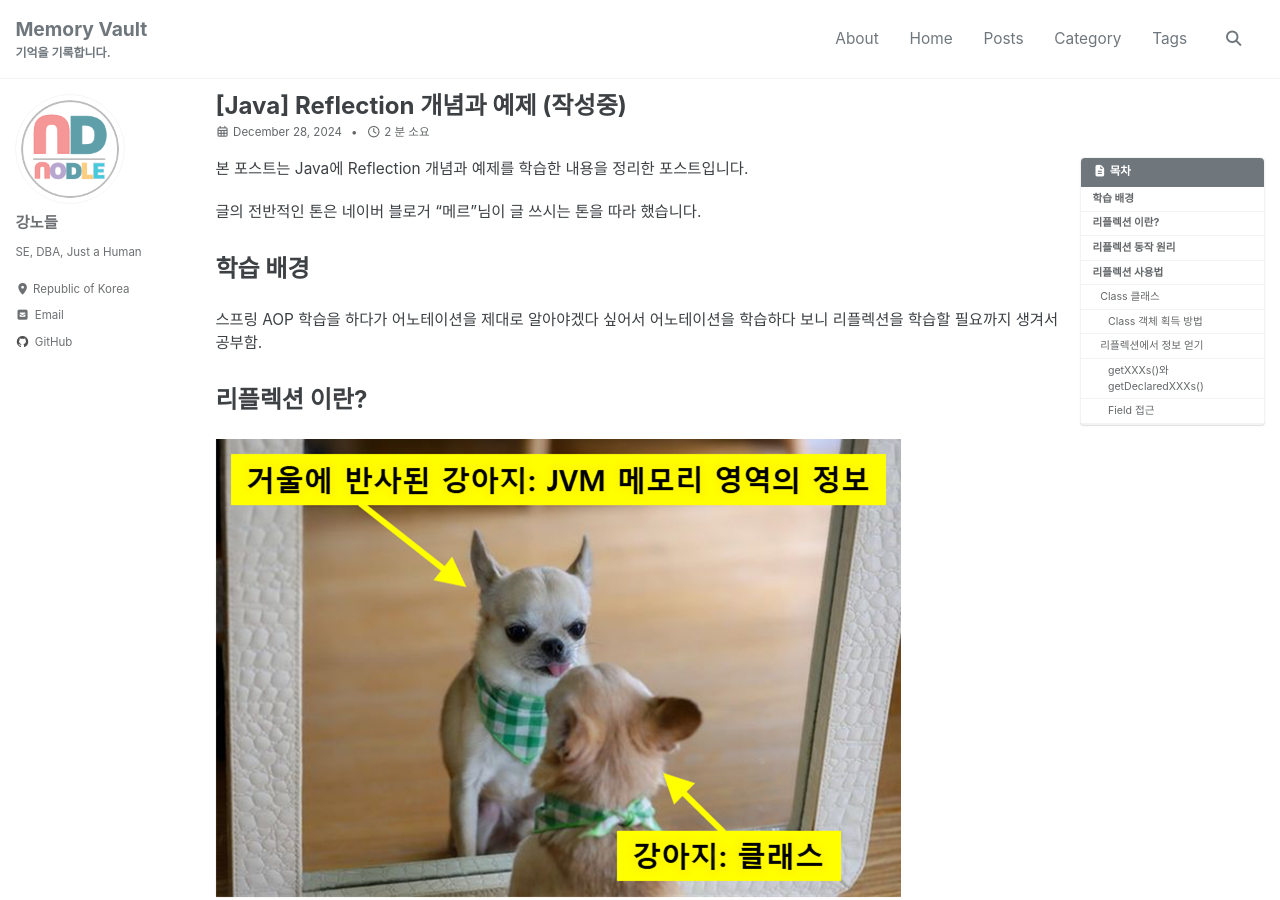
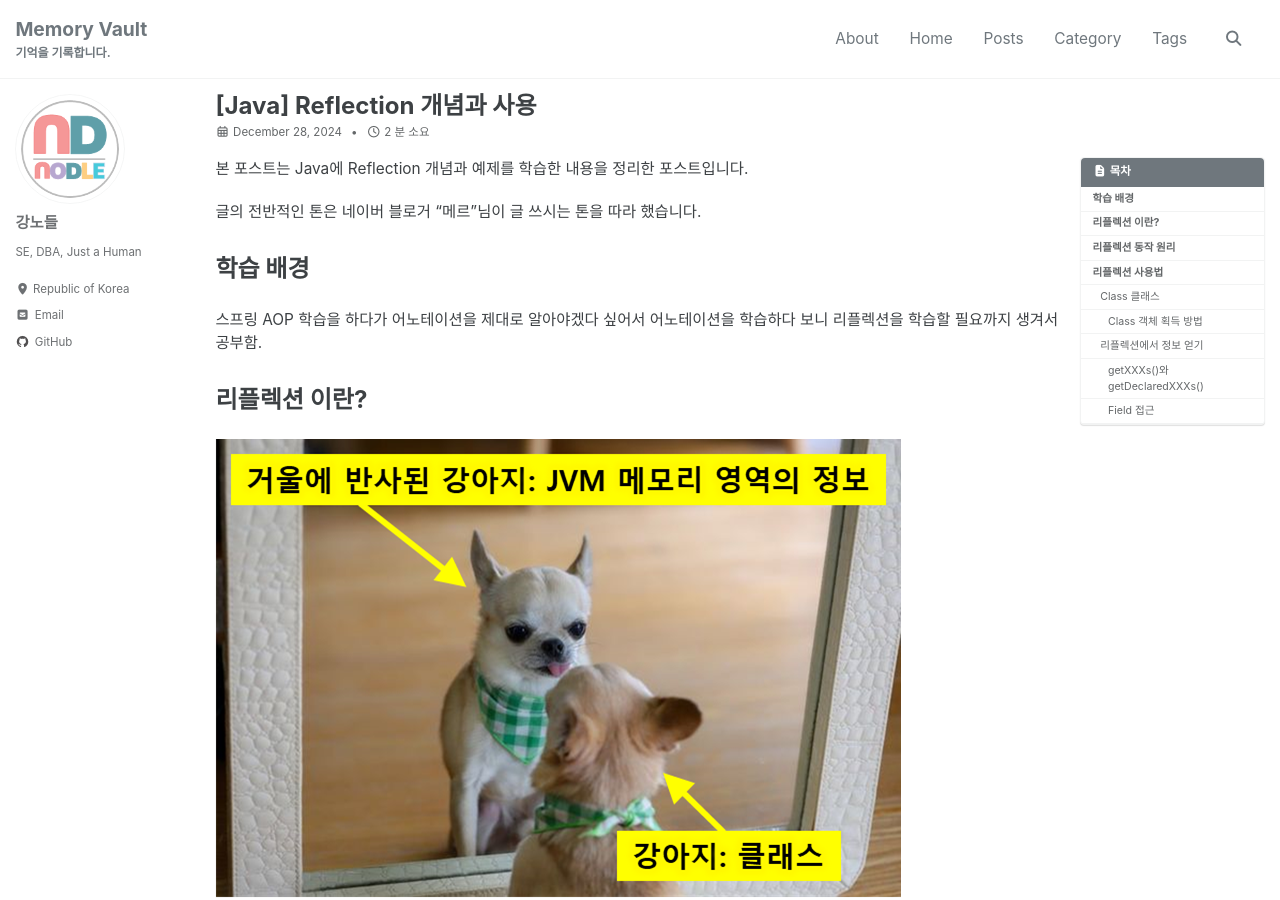
Before and after one commit to NodleKang/nodlekang.github.io, a Jekyll site: the page built from _posts/java/2024-12-28-java-reflection.md, in a window 1280 px wide and 900 px high. Built offline with Jekyll 4.4.1, drawn with Linux system fonts in a browser that asks for light colours; cached includes are drawn as plain includes; some web fonts are replaced.

Commit message:
update post

```diff
--- a/_posts/java/2024-12-28-java-reflection.md
+++ b/_posts/java/2024-12-28-java-reflection.md
@@ -1,6 +1,6 @@
 ---
 layout: single
-title: "[Java] Reflection 개념과 예제 (작성중)"
+title: "[Java] Reflection 개념과 사용"
 date: 2024-12-28 13:00:00 +0900
 categories:
   - Java
```
Also changed, not shown: _posts/golang/2025-01-03-golang-dev-env.md (renamed from _posts/golang/2025-01-03-golang-dev-dev.md).
